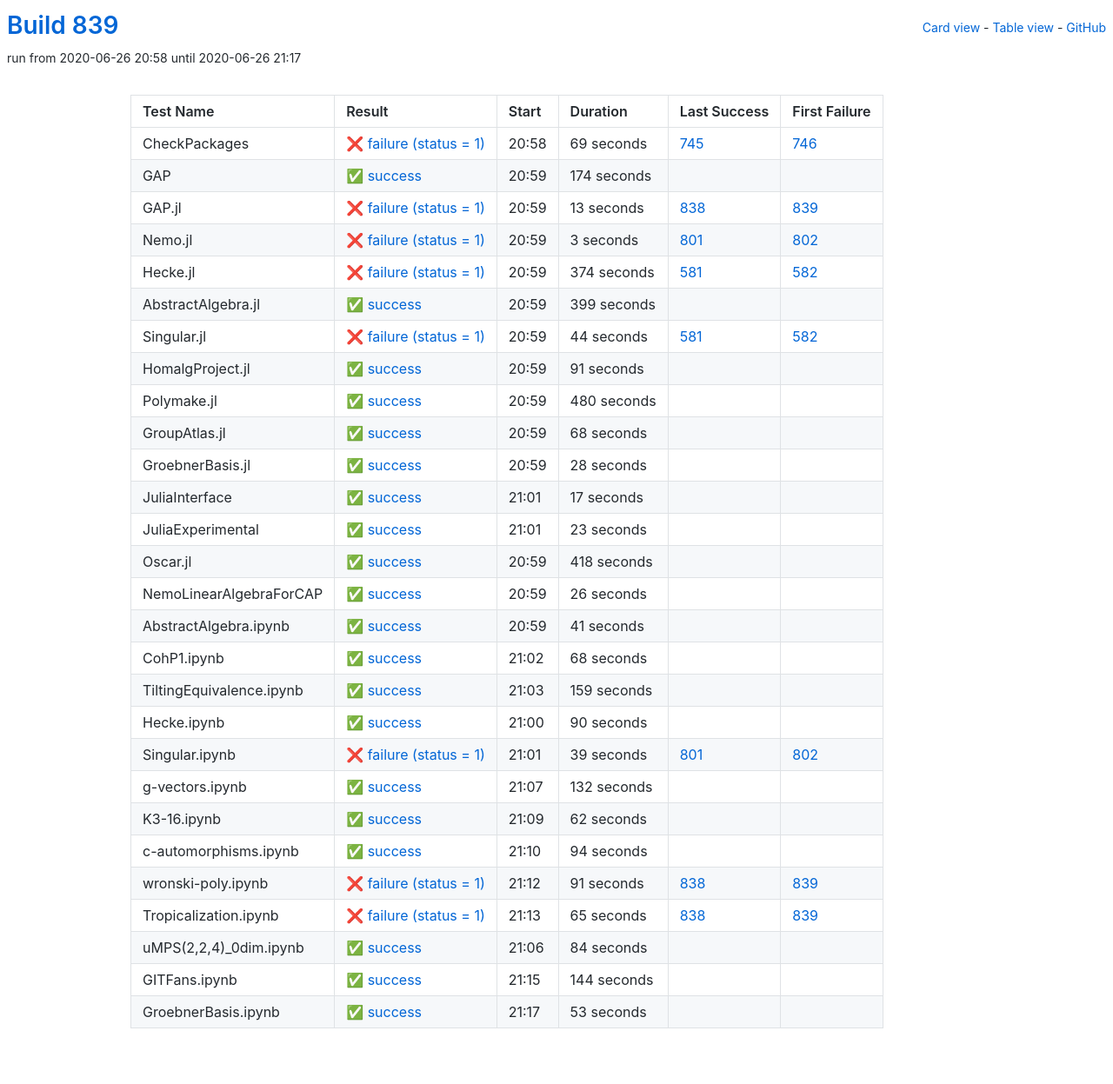
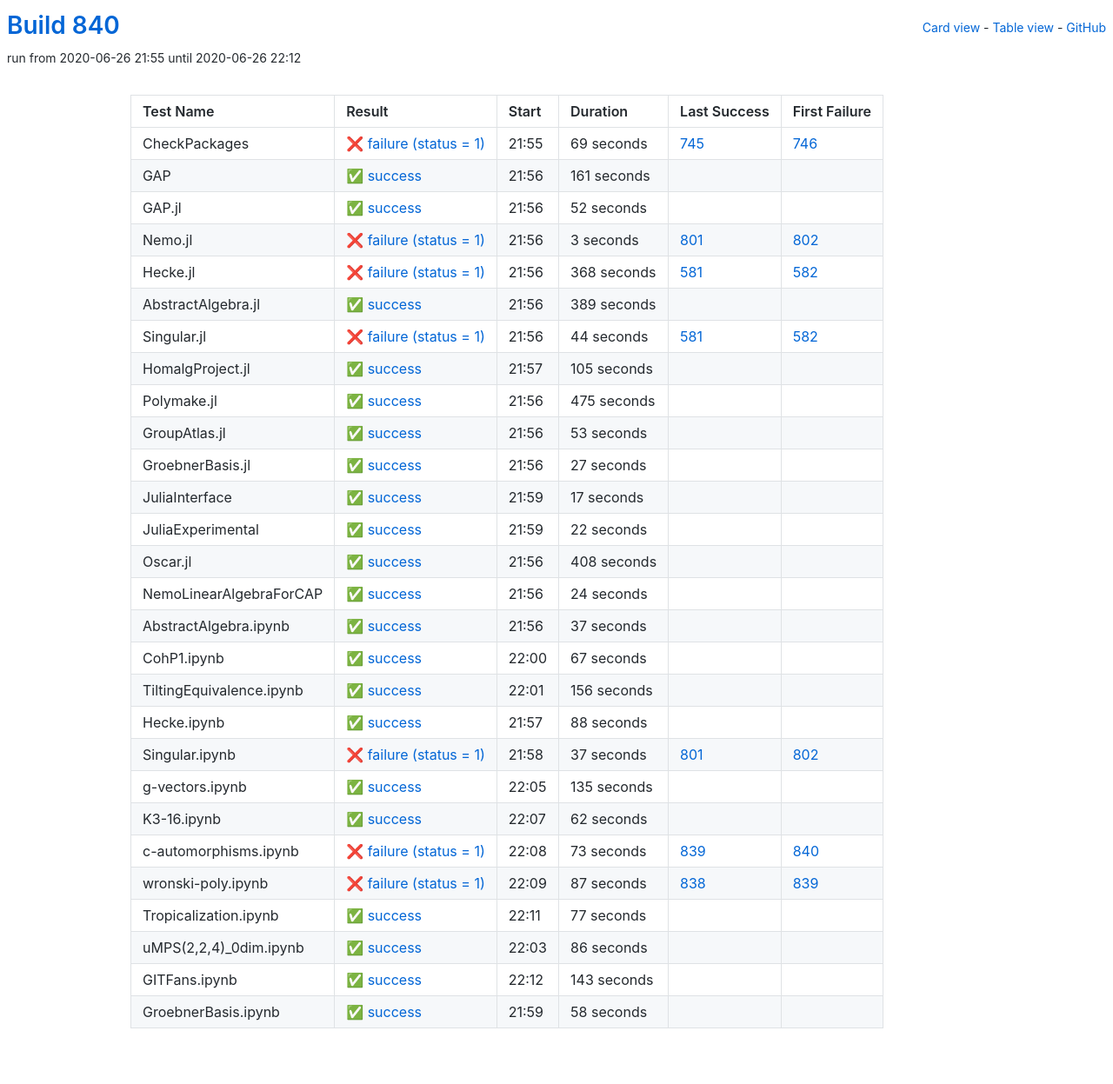
Before and after one commit to oscar-system/oscar-ci-status-1.4, a Jekyll site: the page built from table.html, in a window 1280 px wide. Shown: the whole page at 87% size. Built offline with Jekyll 4.4.1, drawn with Linux system fonts in a browser that asks for light colours.

Commit message:
Build #840

```diff
--- a/_data/ci.yml
+++ b/_data/ci.yml
@@ -1,6 +1,6 @@
 ---
-build: 839
-build_url: https://oscarci.mathematik.uni-kl.de/job/oscar-julia-1.4/839/
+build: 840
+build_url: https://oscarci.mathematik.uni-kl.de/job/oscar-julia-1.4/840/
 job: oscar-julia-1.4
 organization: oscar-system
 repo: oscar-ci-status-1.4
@@ -8,8 +8,8 @@ repourl: https://github.com/oscar-system/oscar-ci-status-1.4
 tests:
 - name: CheckPackages
   id: checkpackages
-  log: https://oscarci.mathematik.uni-kl.de/job/oscar-julia-1.4/839/artifact/logs/build-839/CheckPackages.log
-  start: 2020-06-26 20:58
+  log: https://oscarci.mathematik.uni-kl.de/job/oscar-julia-1.4/840/artifact/logs/build-840/CheckPackages.log
+  start: 2020-06-26 21:55
   success: false
   exitcode: 1
   status: failure
@@ -20,32 +20,32 @@ tests:
   first_failure_url: https://oscarci.mathematik.uni-kl.de/job/oscar-julia-1.4/746/
 - name: GAP
   id: gap
-  log: https://oscarci.mathematik.uni-kl.de/job/oscar-julia-1.4/839/artifact/logs/build-839/GAP.log
-  start: 2020-06-26 20:59
+  log: https://oscarci.mathematik.uni-kl.de/job/oscar-julia-1.4/840/artifact/logs/build-840/GAP.log
+  start: 2020-06-26 21:56
   success: true
   exitcode: 0
   status: success
-  duration: 174
+  duration: 161
   last_success: false
   last_success_url:
   first_failure: false
   first_failure_url:
 - name: GAP.jl
   id: gap-jl
-  log: https://oscarci.mathematik.uni-kl.de/job/oscar-julia-1.4/839/artifact/logs/build-839/GAP.jl.log
-  start: 2020-06-26 20:59
-  success: false
-  exitcode: 1
-  status: failure
-  duration: 13
-  last_success: 838
-  last_success_url: https://oscarci.mathematik.uni-kl.de/job/oscar-julia-1.4/838/
-  first_failure: 839
-  first_failure_url: https://oscarci.mathematik.uni-kl.de/job/oscar-julia-1.4/839/
+  log: https://oscarci.mathematik.uni-kl.de/job/oscar-julia-1.4/840/artifact/logs/build-840/GAP.jl.log
+  start: 2020-06-26 21:56
+  success: true
+  exitcode: 0
+  status: success
+  duration: 52
+  last_success: false
+  last_success_url:
+  first_failure: false
+  first_failure_url:
 - name: Nemo.jl
   id: nemo-jl
-  log: https://oscarci.mathematik.uni-kl.de/job/oscar-julia-1.4/839/artifact/logs/build-839/Nemo.jl.log
-  start: 2020-06-26 20:59
+  log: https://oscarci.mathematik.uni-kl.de/job/oscar-julia-1.4/840/artifact/logs/build-840/Nemo.jl.log
+  start: 2020-06-26 21:56
   success: false
   exitcode: 1
   status: failure
@@ -56,32 +56,32 @@ tests:
   first_failure_url: https://oscarci.mathematik.uni-kl.de/job/oscar-julia-1.4/802/
 - name: Hecke.jl
   id: hecke-jl
-  log: https://oscarci.mathematik.uni-kl.de/job/oscar-julia-1.4/839/artifact/logs/build-839/Hecke.jl.log
-  start: 2020-06-26 20:59
+  log: https://oscarci.mathematik.uni-kl.de/job/oscar-julia-1.4/840/artifact/logs/build-840/Hecke.jl.log
+  start: 2020-06-26 21:56
   success: false
   exitcode: 1
   status: failure
-  duration: 374
+  duration: 368
   last_success: 581
   last_success_url: https://oscarci.mathematik.uni-kl.de/job/oscar-julia-1.4/581/
   first_failure: 582
   first_failure_url: https://oscarci.mathematik.uni-kl.de/job/oscar-julia-1.4/582/
 - name: AbstractAlgebra.jl
   id: abstractalgebra-jl
-  log: https://oscarci.mathematik.uni-kl.de/job/oscar-julia-1.4/839/artifact/logs/build-839/AbstractAlgebra.jl.log
-  start: 2020-06-26 20:59
+  log: https://oscarci.mathematik.uni-kl.de/job/oscar-julia-1.4/840/artifact/logs/build-840/AbstractAlgebra.jl.log
+  start: 2020-06-26 21:56
   success: true
   exitcode: 0
   status: success
-  duration: 399
+  duration: 389
   last_success: false
   last_success_url:
   first_failure: false
   first_failure_url:
 - name: Singular.jl
   id: singular-jl
-  log: https://oscarci.mathematik.uni-kl.de/job/oscar-julia-1.4/839/artifact/logs/build-839/Singular.jl.log
-  start: 2020-06-26 20:59
+  log: https://oscarci.mathematik.uni-kl.de/job/oscar-julia-1.4/840/artifact/logs/build-840/Singular.jl.log
+  start: 2020-06-26 21:56
   success: false
   exitcode: 1
   status: failure
@@ -92,56 +92,56 @@ tests:
   first_failure_url: https://oscarci.mathematik.uni-kl.de/job/oscar-julia-1.4/582/
 - name: HomalgProject.jl
   id: homalgproject-jl
-  log: https://oscarci.mathematik.uni-kl.de/job/oscar-julia-1.4/839/artifact/logs/build-839/HomalgProject.jl.log
-  start: 2020-06-26 20:59
+  log: https://oscarci.mathematik.uni-kl.de/job/oscar-julia-1.4/840/artifact/logs/build-840/HomalgProject.jl.log
+  start: 2020-06-26 21:57
   success: true
   exitcode: 0
   status: success
-  duration: 91
+  duration: 105
   last_success: false
   last_success_url:
   first_failure: false
   first_failure_url:
 - name: Polymake.jl
   id: polymake-jl
-  log: https://oscarci.mathematik.uni-kl.de/job/oscar-julia-1.4/839/artifact/logs/build-839/Polymake.jl.log
-  start: 2020-06-26 20:59
+  log: https://oscarci.mathematik.uni-kl.de/job/oscar-julia-1.4/840/artifact/logs/build-840/Polymake.jl.log
+  start: 2020-06-26 21:56
   success: true
   exitcode: 0
   status: success
-  duration: 480
+  duration: 475
   last_success: false
   last_success_url:
   first_failure: false
   first_failure_url:
 - name: GroupAtlas.jl
   id: groupatlas-jl
-  log: https://oscarci.mathematik.uni-kl.de/job/oscar-julia-1.4/839/artifact/logs/build-839/GroupAtlas.jl.log
-  start: 2020-06-26 20:59
+  log: https://oscarci.mathematik.uni-kl.de/job/oscar-julia-1.4/840/artifact/logs/build-840/GroupAtlas.jl.log
+  start: 2020-06-26 21:56
   success: true
   exitcode: 0
   status: success
-  duration: 68
+  duration: 53
   last_success: false
   last_success_url:
   first_failure: false
   first_failure_url:
 - name: GroebnerBasis.jl
   id: groebnerbasis-jl
-  log: https://oscarci.mathematik.uni-kl.de/job/oscar-julia-1.4/839/artifact/logs/build-839/GroebnerBasis.jl.log
-  start: 2020-06-26 20:59
+  log: https://oscarci.mathematik.uni-kl.de/job/oscar-julia-1.4/840/artifact/logs/build-840/GroebnerBasis.jl.log
+  start: 2020-06-26 21:56
   success: true
   exitcode: 0
   status: success
-  duration: 28
+  duration: 27
   last_success: false
   last_success_url:
   first_failure: false
   first_failure_url:
 - name: JuliaInterface
   id: juliainterface
-  log: https://oscarci.mathematik.uni-kl.de/job/oscar-julia-1.4/839/artifact/logs/build-839/JuliaInterface.log
-  start: 2020-06-26 21:01
+  log: https://oscarci.mathematik.uni-kl.de/job/oscar-julia-1.4/840/artifact/logs/build-840/JuliaInterface.log
+  start: 2020-06-26 21:59
   success: true
   exitcode: 0
   status: success
@@ -152,116 +152,116 @@ tests:
   first_failure_url:
 - name: JuliaExperimental
   id: juliaexperimental
-  log: https://oscarci.mathematik.uni-kl.de/job/oscar-julia-1.4/839/artifact/logs/build-839/JuliaExperimental.log
-  start: 2020-06-26 21:01
+  log: https://oscarci.mathematik.uni-kl.de/job/oscar-julia-1.4/840/artifact/logs/build-840/JuliaExperimental.log
+  start: 2020-06-26 21:59
   success: true
   exitcode: 0
   status: success
-  duration: 23
+  duration: 22
   last_success: false
   last_success_url:
   first_failure: false
   first_failure_url:
 - name: Oscar.jl
   id: oscar-jl
-  log: https://oscarci.mathematik.uni-kl.de/job/oscar-julia-1.4/839/artifact/logs/build-839/Oscar.jl.log
-  start: 2020-06-26 20:59
+  log: https://oscarci.mathematik.uni-kl.de/job/oscar-julia-1.4/840/artifact/logs/build-840/Oscar.jl.log
+  start: 2020-06-26 21:56
   success: true
   exitcode: 0
   status: success
-  duration: 418
+  duration: 408
   last_success: false
   last_success_url:
   first_failure: false
   first_failure_url:
 - name: NemoLinearAlgebraForCAP
   id: nemolinearalgebraforcap
-  log: https://oscarci.mathematik.uni-kl.de/job/oscar-julia-1.4/839/artifact/logs/build-839/NemoLinearAlgebraForCAP.log
-  start: 2020-06-26 20:59
+  log: https://oscarci.mathematik.uni-kl.de/job/oscar-julia-1.4/840/artifact/logs/build-840/NemoLinearAlgebraForCAP.log
+  start: 2020-06-26 21:56
   success: true
   exitcode: 0
   status: success
-  duration: 26
+  duration: 24
   last_success: false
   last_success_url:
   first_failure: false
   first_failure_url:
 - name: AbstractAlgebra.ipynb
   id: abstractalgebra-ipynb
-  log: https://oscarci.mathematik.uni-kl.de/job/oscar-julia-1.4/839/artifact/logs/build-839/AbstractAlgebra.ipynb.log
-  start: 2020-06-26 20:59
+  log: https://oscarci.mathematik.uni-kl.de/job/oscar-julia-1.4/840/artifact/logs/build-840/AbstractAlgebra.ipynb.log
+  start: 2020-06-26 21:56
   success: true
   exitcode: 0
   status: success
-  duration: 41
+  duration: 37
   last_success: false
   last_success_url:
   first_failure: false
   first_failure_url:
 - name: CohP1.ipynb
   id: cohp1-ipynb
-  log: https://oscarci.mathematik.uni-kl.de/job/oscar-julia-1.4/839/artifact/logs/build-839/CohP1.ipynb.log
-  start: 2020-06-26 21:02
+  log: https://oscarci.mathematik.uni-kl.de/job/oscar-julia-1.4/840/artifact/logs/build-840/CohP1.ipynb.log
+  start: 2020-06-26 22:00
   success: true
   exitcode: 0
   status: success
-  duration: 68
+  duration: 67
   last_success: false
   last_success_url:
   first_failure: false
   first_failure_url:
 - name: TiltingEquivalence.ipynb
   id: tiltingequivalence-ipynb
-  log: https://oscarci.mathematik.uni-kl.de/job/oscar-julia-1.4/839/artifact/logs/build-839/TiltingEquivalence.ipynb.log
-  start: 2020-06-26 21:03
+  log: https://oscarci.mathematik.uni-kl.de/job/oscar-julia-1.4/840/artifact/logs/build-840/TiltingEquivalence.ipynb.log
+  start: 2020-06-26 22:01
   success: true
   exitcode: 0
   status: success
-  duration: 159
+  duration: 156
   last_success: false
   last_success_url:
   first_failure: false
   first_failure_url:
 - name: Hecke.ipynb
   id: hecke-ipynb
-  log: https://oscarci.mathematik.uni-kl.de/job/oscar-julia-1.4/839/artifact/logs/build-839/Hecke.ipynb.log
-  start: 2020-06-26 21:00
+  log: https://oscarci.mathematik.uni-kl.de/job/oscar-julia-1.4/840/artifact/logs/build-840/Hecke.ipynb.log
+  start: 2020-06-26 21:57
   success: true
   exitcode: 0
   status: success
-  duration: 90
+  duration: 88
   last_success: false
   last_success_url:
   first_failure: false
   first_failure_url:
 - name: Singular.ipynb
   id: singular-ipynb
-  log: https://oscarci.mathematik.uni-kl.de/job/oscar-julia-1.4/839/artifact/logs/build-839/Singular.ipynb.log
-  start: 2020-06-26 21:01
+  log: https://oscarci.mathematik.uni-kl.de/job/oscar-julia-1.4/840/artifact/logs/build-840/Singular.ipynb.log
+  start: 2020-06-26 21:58
   success: false
   exitcode: 1
   status: failure
-  duration: 39
+  duration: 37
   last_success: 801
   last_success_url: https://oscarci.mathematik.uni-kl.de/job/oscar-julia-1.4/801/
   first_failure: 802
   first_failure_url: https://oscarci.mathematik.uni-kl.de/job/oscar-julia-1.4/802/
 - name: g-vectors.ipynb
   id: g-vectors-ipynb
-  log: https://oscarci.mathematik.uni-kl.de/job/oscar-julia-1.4/839/artifact/logs/build-839/g-vectors.ipynb.log
-  start: 2020-06-26 21:07
+  log: https://oscarci.mathematik.uni-kl.de/job/oscar-julia-1.4/840/artifact/logs/build-840/g-vectors.ipynb.log
+  start: 2020-06-26 22:05
   success: true
   exitcode: 0
   status: success
-  duration: 132
+  duration: 135
   last_success: false
   last_success_url:
   first_failure: false
   first_failure_url:
 - name: K3-16.ipynb
   id: k3-16-ipynb
-  log: https://oscarci.mathematik.uni-kl.de/job/oscar-julia-1.4/839/artifact/logs/build-839/K3-16.ipynb.log
-  start: 2020-06-26 21:09
+  log: https://oscarci.mathematik.uni-kl.de/job/oscar-julia-1.4/840/artifact/logs/build-840/K3-16.ipynb.log
+  start: 2020-06-26 22:07
   success: true
   exitcode: 0
   status: success
@@ -272,72 +272,72 @@ tests:
   first_failure_url:
 - name: c-automorphisms.ipynb
   id: c-automorphisms-ipynb
-  log: https://oscarci.mathematik.uni-kl.de/job/oscar-julia-1.4/839/artifact/logs/build-839/c-automorphisms.ipynb.log
-  start: 2020-06-26 21:10
-  success: true
-  exitcode: 0
-  status: success
-  duration: 94
-  last_success: false
-  last_success_url:
-  first_failure: false
-  first_failure_url:
-- name: wronski-poly.ipynb
-  id: wronski-poly-ipynb
-  log: https://oscarci.mathematik.uni-kl.de/job/oscar-julia-1.4/839/artifact/logs/build-839/wronski-poly.ipynb.log
-  start: 2020-06-26 21:12
+  log: https://oscarci.mathematik.uni-kl.de/job/oscar-julia-1.4/840/artifact/logs/build-840/c-automorphisms.ipynb.log
+  start: 2020-06-26 22:08
   success: false
   exitcode: 1
   status: failure
-  duration: 91
+  duration: 73
+  last_success: 839
+  last_success_url: https://oscarci.mathematik.uni-kl.de/job/oscar-julia-1.4/839/
+  first_failure: 840
+  first_failure_url: https://oscarci.mathematik.uni-kl.de/job/oscar-julia-1.4/840/
+- name: wronski-poly.ipynb
+  id: wronski-poly-ipynb
+  log: https://oscarci.mathematik.uni-kl.de/job/oscar-julia-1.4/840/artifact/logs/build-840/wronski-poly.ipynb.log
+  start: 2020-06-26 22:09
+  success: false
+  exitcode: 1
+  status: failure
+  duration: 87
   last_success: 838
   last_success_url: https://oscarci.mathematik.uni-kl.de/job/oscar-julia-1.4/838/
   first_failure: 839
   first_failure_url: https://oscarci.mathematik.uni-kl.de/job/oscar-julia-1.4/839/
 - name: Tropicalization.ipynb
   id: tropicalization-ipynb
-  log: https://oscarci.mathematik.uni-kl.de/job/oscar-julia-1.4/839/artifact/logs/build-839/Tropicalization.ipynb.log
-  start: 2020-06-26 21:13
-  success: false
-  exitcode: 1
-  status: failure
-  duration: 65
-  last_success: 838
-  last_success_url: https://oscarci.mathematik.uni-kl.de/job/oscar-julia-1.4/838/
-  first_failure: 839
-  first_failure_url: https://oscarci.mathematik.uni-kl.de/job/oscar-julia-1.4/839/
-- name: uMPS(2,2,4)_0dim.ipynb
-  id: umps-2-2-4-0dim-ipynb
-  log: https://oscarci.mathematik.uni-kl.de/job/oscar-julia-1.4/839/artifact/logs/build-839/uMPS-2-2-4-_0dim.ipynb.log
-  start: 2020-06-26 21:06
+  log: https://oscarci.mathematik.uni-kl.de/job/oscar-julia-1.4/840/artifact/logs/build-840/Tropicalization.ipynb.log
+  start: 2020-06-26 22:11
   success: true
   exitcode: 0
   status: success
-  duration: 84
+  duration: 77
+  last_success: false
+  last_success_url:
+  first_failure: false
+  first_failure_url:
+- name: uMPS(2,2,4)_0dim.ipynb
+  id: umps-2-2-4-0dim-ipynb
+  log: https://oscarci.mathematik.uni-kl.de/job/oscar-julia-1.4/840/artifact/logs/build-840/uMPS-2-2-4-_0dim.ipynb.log
+  start: 2020-06-26 22:03
+  success: true
+  exitcode: 0
+  status: success
+  duration: 86
   last_success: false
   last_success_url:
   first_failure: false
   first_failure_url:
 - name: GITFans.ipynb
   id: gitfans-ipynb
-  log: https://oscarci.mathematik.uni-kl.de/job/oscar-julia-1.4/839/artifact/logs/build-839/GITFans.ipynb.log
-  start: 2020-06-26 21:15
+  log: https://oscarci.mathematik.uni-kl.de/job/oscar-julia-1.4/840/artifact/logs/build-840/GITFans.ipynb.log
+  start: 2020-06-26 22:12
   success: true
   exitcode: 0
   status: success
-  duration: 144
+  duration: 143
   last_success: false
   last_success_url:
   first_failure: false
   first_failure_url:
 - name: GroebnerBasis.ipynb
   id: groebnerbasis-ipynb
-  log: https://oscarci.mathematik.uni-kl.de/job/oscar-julia-1.4/839/artifact/logs/build-839/GroebnerBasis.ipynb.log
-  start: 2020-06-26 21:17
+  log: https://oscarci.mathematik.uni-kl.de/job/oscar-julia-1.4/840/artifact/logs/build-840/GroebnerBasis.ipynb.log
+  start: 2020-06-26 21:59
   success: true
   exitcode: 0
   status: success
-  duration: 53
+  duration: 58
   last_success: false
   last_success_url:
   first_failure: false
```
Also changed, not shown: README.md.
